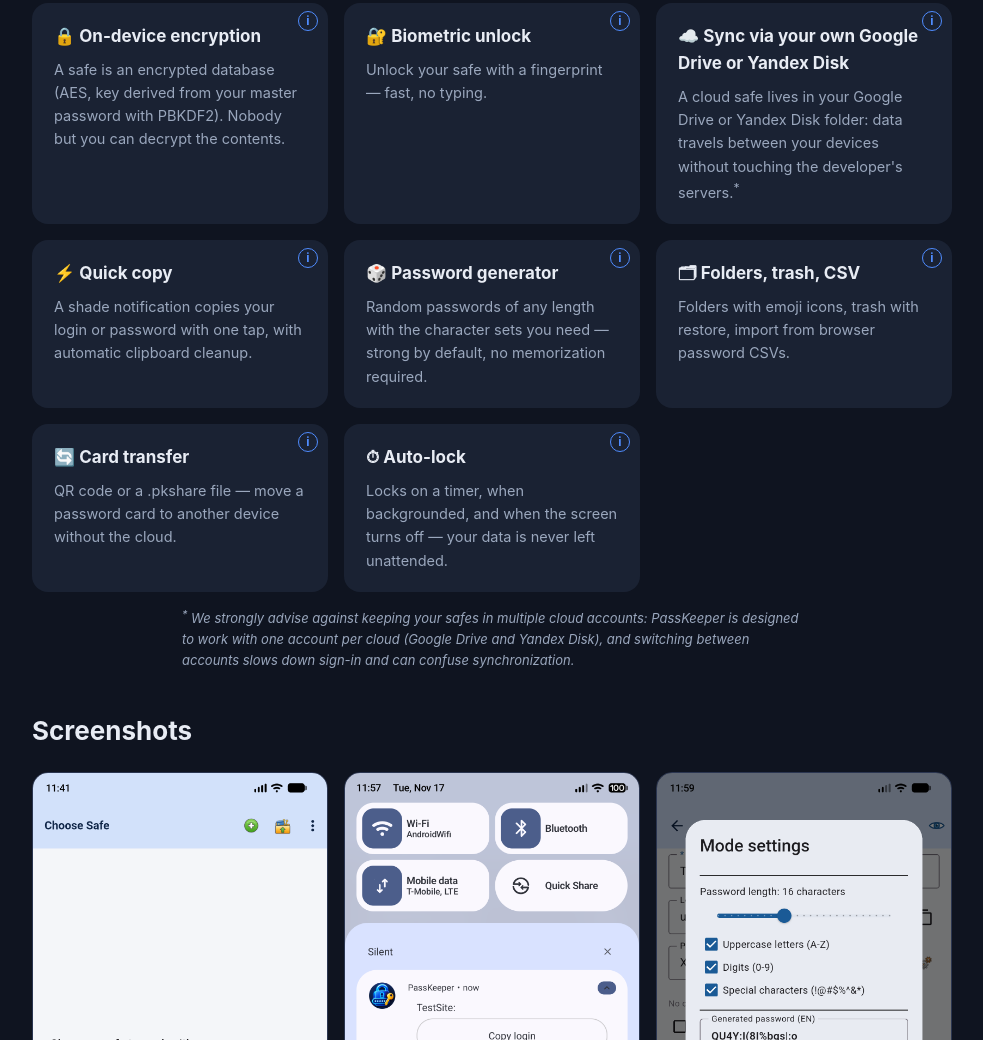
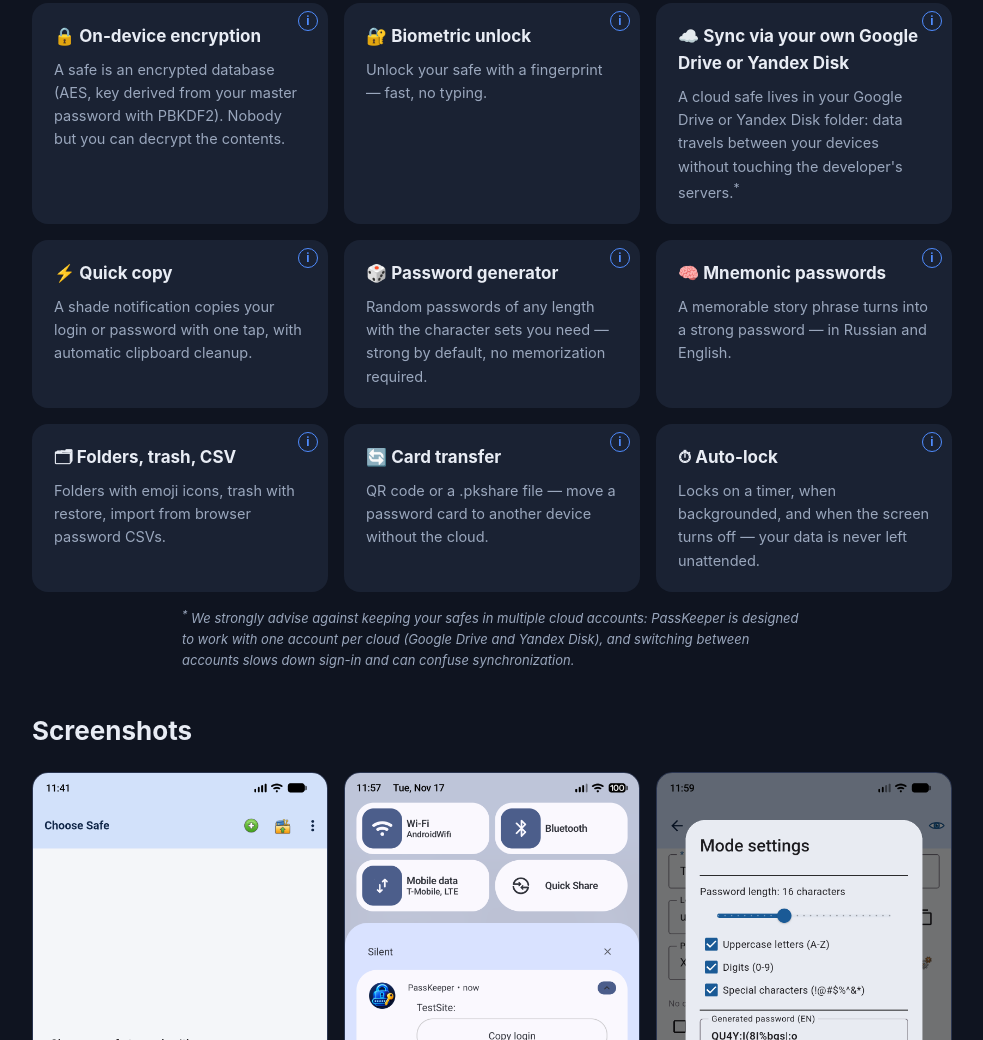
Before and after one commit to rapaev1984/passkeeper-site, a plain HTML site: page en/index.html in a window 1280 px wide. Shown: the part 708-1748 px from the top of the page, without its empty margins (148-1131 px from the left). Drawn offline with Linux system fonts and the light colour scheme.

Commit message:
EN-версия: карточка «🧠 Mnemonic passwords»; RU-карточка — актуальные факты (RU+EN словари, 2–4 слова)

```diff
--- a/en/index.html
+++ b/en/index.html
@@ -159,6 +159,9 @@
     <div class="card"><span class="info" title="Details">i</span><div class="tip">The generator builds a random password of any length from 6 to 32 characters, with optional uppercase letters, digits and special characters — tuned to what the site or service accepts. Nothing is stored: every password is generated on the fly.</div><h3>🎲 Password generator</h3>
       <p>Random passwords of any length with the character sets you need —
          strong by default, no memorization required.</p></div>
+    <div class="card"><span class="info" title="Details">i</span><div class="tip">The generator builds a password from a coherent phrase (built-in dictionaries, ~3,600 words in Russian and English): subject, verb, object. It takes the first letters of the words, with CamelCase and a digit prefix — easy to remember from the phrase, hard to brute-force. Configurable: number of words (2–4), letters per word, capitalization, leading digits.</div><h3>🧠 Mnemonic passwords</h3>
+      <p>A memorable story phrase turns into a strong password — in Russian
+         and English.</p></div>
     <div class="card"><span class="info" title="Details">i</span><div class="tip">Folders with nesting and emoji icons, drag-and-drop card moving. Trash: deleted items are restored to their original folder. Import from browser password managers (Chrome, Firefox, etc.) via CSV.</div><h3>🗂 Folders, trash, CSV</h3>
       <p>Folders with emoji icons, trash with restore, import from browser
          password CSVs.</p></div>
```
Also changed, not shown: index.html (+1 -1 lines).
